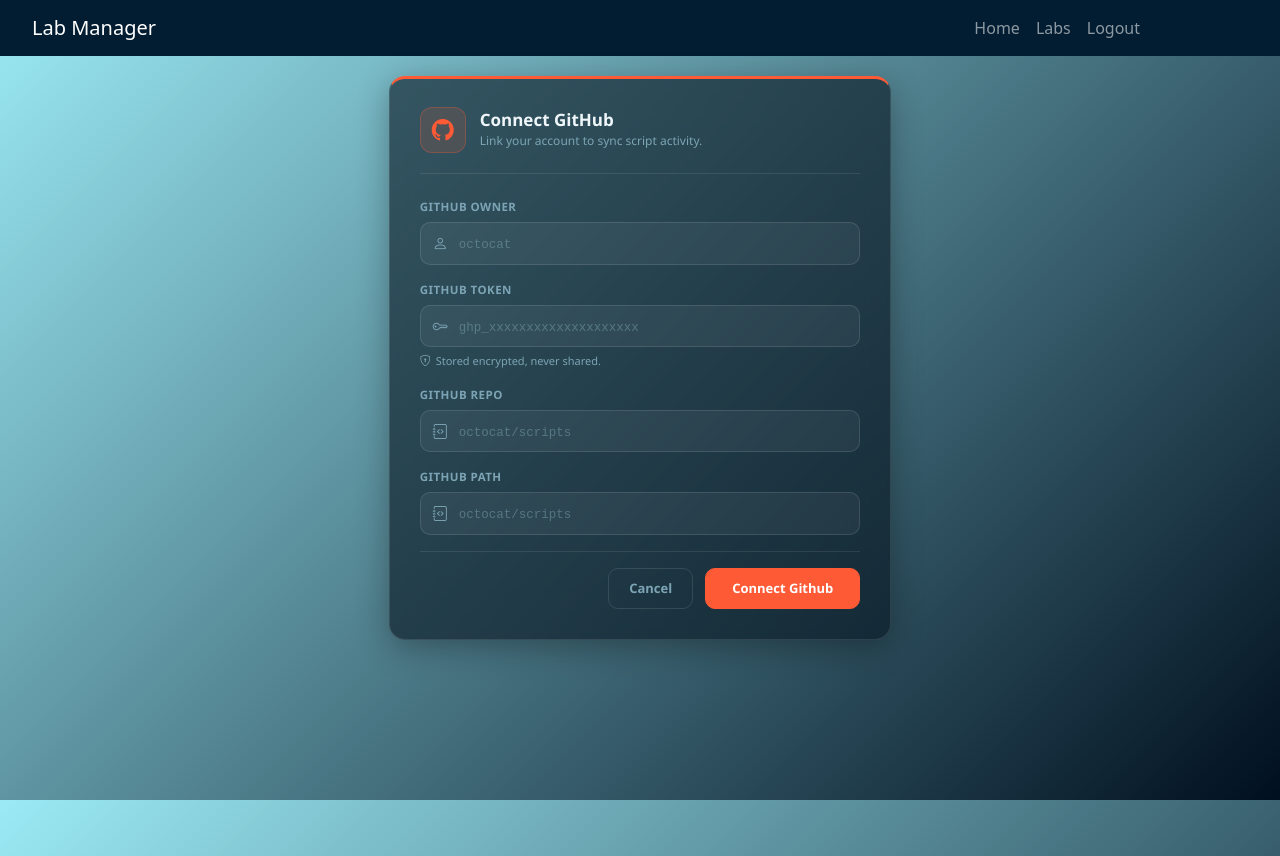
After one commit to Uttura/Labmanager, a Flask app: page /settings/github in a window 1280 px wide. The commit adds this page. Run offline with Flask 3, Linux system fonts and the light colour scheme; the visitor is signed in with stand-in values (Sample User, id 1); data comes from the database, SQL or seed files in the repository; some libraries are stand-ins or nearby versions.

Commit message:
Completed Github Connect backend,frontend and initialized the api function.

```diff
--- a/Lm/crpyto_utills.py
+++ b/Lm/crpyto_utills.py
@@ -8,4 +8,4 @@ def encrypt_token(plaintext):
     return f.encrypt(plaintext.encode()).decode()
 def decrypt_token(ciphertext):
     f=get_fernet()
-    return f.encrypt(ciphertext.encode()).decode()
+    return f.decrypt(ciphertext.encode()).decode()
--- a/Lm/forms.py
+++ b/Lm/forms.py
@@ -41,3 +41,4 @@ class GithubForm(FlaskForm):
     github_repo=StringField('Github Repo')
     github_path=StringField('Github Path')
     github_token=PasswordField('Github Token')
+    submit = SubmitField('Connect Github')
--- a/Lm/routes.py
+++ b/Lm/routes.py
@@ -3,7 +3,7 @@ from flask_login import login_user, login_required, logout_user, current_user
 from Lm.forms import LoginForm, RegisterForm, LabForm, FlagForm, GithubForm
 from Lm import app, db
 from Lm.models import User, Lab, Flag
-from crpyto_utills import encrypt_token
+from Lm.crpyto_utills import encrypt_token
 from werkzeug.security import generate_password_hash, check_password_hash
 from datetime import datetime
 
@@ -16,8 +16,13 @@ def home():
     total_flags = Flag.query.join(Lab).filter(Lab.user_id==current_user.id).count()
     account_days = (datetime.utcnow()-current_user.date_joined).days
     recent_labs = Lab.query.filter_by(user_id = current_user.id).order_by(Lab.date_started.desc()).limit(5).all()
-
-    return render_template('home.html', total_labs=total_labs,labs=labs,boxes_pwned=pwned_labs,flags_captured=total_flags, today_date = datetime.utcnow().day, today_month = datetime.utcnow().strftime('%B'),this_year=datetime.utcnow().year,username=current_user.username,account_days=account_days, recent_labs=recent_labs, session_count = len(labs))
+    form=GithubForm()
+    github_connected=bool(
+        current_user.github_owner
+        and current_user.github_repo
+        and current_user.github_token
+    )
+    return render_template('home.html', total_labs=total_labs,labs=labs,boxes_pwned=pwned_labs,flags_captured=total_flags,form=form,github_connected=github_connected, today_date = datetime.utcnow().day, today_month = datetime.utcnow().strftime('%B'),this_year=datetime.utcnow().year,username=current_user.username,account_days=account_days, recent_labs=recent_labs, session_count = len(labs))
 
 @app.route("/labs", methods=['GET'])
 @login_required
@@ -184,15 +189,23 @@ def logout():
     flash("You have been Logged Out.")
     return redirect(url_for('home'))
 
-@app.route("/settings",methods=['GET','POST'])
+@app.route("/settings/github",methods=['GET','POST'])
 @login_required
-def settings():
-    form = GithubForm
+def github():
+    git = User.query.filter_by(id = current_user.id).first()
+    if git== None:
+        abort(404)
+    form = GithubForm()
     if form.validate_on_submit():
-        github_owner=form.github_owner.data
-        github_repo=form.github_repo.data
-        github_path=form.github_path.data
-        encrypted_github_token=encrypt_token(form.github_token.data)
-        if User.id == current_user.id:
-            user = User(github_owner=github_owner,github_path=github_path,github_repo=github_repo,github_token=encrypted_github_token)
-            db.session.add(user)
+        current_user.github_owner=form.github_owner.data
+        current_user.github_repo=form.github_repo.data
+        current_user.github_path=form.github_path.data
+        current_user.github_token=encrypt_token(form.github_token.data)
+        db.session.commit()
+        flash('Github Registered Sucessfully!','success')
+        return redirect(url_for('home'))
+    if request.method=='GET':
+        form.github_repo.data= current_user.github_repo
+        form.github_path.data= current_user.github_path
+        form.github_owner.data= current_user.github_owner
+    return render_template('github.html',form=form)
--- a/Lm/static/style.css
+++ b/Lm/static/style.css
@@ -59,9 +59,9 @@ html, body {
     padding: 18px 20px;
     backdrop-filter: blur(22px);
     -webkit-backdrop-filter: blur(22px);
-    box-shadow: 0 8px 32px rgba(0,0,0,.30);
+    box-shadow: 0 8px 32px rgba(0, 0, 0, 0.171);
     color: var(--text);
-}
+}s
 .card-title-row { display: flex; justify-content: space-between; align-items: center; margin-bottom: 14px; }
 .card-title-row h2 { font-size: 14px; font-weight: 700; margin: 0; }
 .see-all { font-size: 11.5px; color: var(--muted); text-decoration: none; font-weight: 600; }
@@ -1123,6 +1123,175 @@ html, body {
 }
 
 /* ═══════════════════════════════════════════════
+   GITHUB CONNECT FORM
+═══════════════════════════════════════════════ */
+.gh-connect-card {
+    background: var(--card);
+    border: 1px solid var(--border);
+    border-top: 3px solid #ff5a36;
+    border-radius: var(--radius);
+    padding: 28px 30px 30px;
+    backdrop-filter: blur(22px);
+    -webkit-backdrop-filter: blur(22px);
+    box-shadow: 0 8px 32px rgba(0,0,0,.30);
+    color: var(--text);
+}
+
+.gh-connect-header {
+    display: flex;
+    align-items: center;
+    gap: 14px;
+    margin-bottom: 24px;
+    padding-bottom: 20px;
+    border-bottom: 1px solid var(--line);
+}
+.gh-connect-icon {
+    width: 46px; height: 46px;
+    border-radius: 12px;
+    background: rgba(255,90,54,.14);
+    border: 1px solid rgba(255,90,54,.3);
+    display: flex; align-items: center; justify-content: center;
+    font-size: 22px;
+    color: var(--accent);
+    flex-shrink: 0;
+}
+.gh-connect-header h1 { font-size: 17px; font-weight: 800; margin: 0 0 2px; color: var(--text); }
+.gh-connect-header p { font-size: 12px; color: var(--muted); margin: 0; }
+
+.gh-field { display: flex; flex-direction: column; }
+.gh-field .form-label {
+    font-size: 11.5px; font-weight: 700; color: var(--muted);
+    text-transform: uppercase; letter-spacing: .04em;
+    margin-bottom: 7px;
+}
+.gh-field-hint {
+    display: inline-flex;
+    align-items: center;
+    gap: 5px;
+    font-size: 11px;
+    color: var(--muted);
+    margin-top: 6px;
+}
+.gh-field-hint i { font-size: 11px; }
+
+.gh-field .form-control {
+    background: rgba(255,255,255,.05);
+    border: 1px solid var(--border);
+    color: var(--text);
+    border-radius: 10px;
+    padding: 10px 14px;
+    font-size: 13.5px;
+    width: 100%;
+    transition: border-color .15s, background .15s, box-shadow .15s;
+}
+.gh-field .form-control::placeholder { color: rgba(125,164,180,.5); font-family: var(--mono); font-size: 12.5px; }
+.gh-field .form-control:focus {
+    background: rgba(255,255,255,.08);
+    border-color: var(--accent);
+    box-shadow: 0 0 0 3px rgba(255,90,54,.15);
+    outline: none;
+}
+.gh-field .is-invalid { border-color: rgba(255,90,54,.6) !important; }
+.gh-field .invalid-feedback { color: #ff8c75; font-size: 11px; font-weight: 600; margin-top: 5px; }
+
+.input-icon-wrap { position: relative; }
+.input-icon {
+    position: absolute; left: 13px; top: 50%; transform: translateY(-50%);
+    color: var(--muted); font-size: 15px; pointer-events: none;
+}
+.form-control.has-icon { padding-left: 38px; }
+
+/* ── Toggle row ── */
+.gh-toggle-row {
+    flex-direction: row;
+    align-items: center;
+    justify-content: space-between;
+    gap: 16px;
+    background: rgba(255,255,255,.03);
+    border: 1px solid var(--line);
+    border-radius: 10px;
+    padding: 14px 16px;
+}
+
+.gh-switch {
+    position: relative;
+    display: inline-block;
+    width: 42px;
+    height: 24px;
+    flex-shrink: 0;
+}
+.gh-switch-input {
+    opacity: 0;
+    width: 0;
+    height: 0;
+}
+.gh-switch-slider {
+    position: absolute;
+    cursor: pointer;
+    top: 0; left: 0; right: 0; bottom: 0;
+    background: rgba(255,255,255,.12);
+    border: 1px solid var(--border);
+    border-radius: 999px;
+    transition: background .2s;
+}
+.gh-switch-slider::before {
+    content: "";
+    position: absolute;
+    width: 16px; height: 16px;
+    left: 3px; top: 3px;
+    background: var(--text);
+    border-radius: 50%;
+    transition: transform .2s;
+}
+.gh-switch-input:checked + .gh-switch-slider {
+    background: rgba(255,90,54,.4);
+    border-color: rgba(255,90,54,.5);
+}
+.gh-switch-input:checked + .gh-switch-slider::before {
+    transform: translateX(18px);
+    background: var(--accent);
+}
+
+.gh-connect-actions {
+    display: flex;
+    justify-content: flex-end;
+    gap: 12px;
+    padding-top: 16px;
+    border-top: 1px solid var(--line);
+}
+.gh-connect-empty {
+    display: flex;
+    flex-direction: column;
+    align-items: center;
+    justify-content: center;
+    text-align: center;
+    gap: 14px;
+    padding: 40px 20px;
+    flex: 1;
+}
+.gh-connect-empty-icon {
+    width: 48px; height: 48px;
+    border-radius: 12px;
+    background: rgba(159,239,0,.08);
+    border: 1px solid rgba(159,239,0,.2);
+    display: flex; align-items: center; justify-content: center;
+    font-size: 22px;
+    color: var(--green);
+}
+.gh-connect-empty p {
+    font-size: 12.5px;
+    color: var(--muted);
+    margin: 0;
+    max-width: 220px;
+}
+.gh-connect-empty .btn-submit-lab {
+    text-decoration: none;
+    display: inline-flex;
+    align-items: center;
+    gap: 7px;
+}
+
+/* ═══════════════════════════════════════════════
    VIEW LAB — responsive
 ═══════════════════════════════════════════════ */
 @media (max-width: 767.98px) {
--- /dev/null
+++ b/Lm/templates/github.html
@@ -0,0 +1,97 @@
+{%extends "layouts.html" %}
+{%block title%} Connect GitHub {%endblock%}
+{%block content%}
+<link rel="stylesheet" href="{{ url_for('static', filename='css/dashboard.css') }}">
+<section class="content">
+<div class="dash">
+<div class="container-fluid p-0">
+
+    <div class="row justify-content-center">
+    <div class="col-12 col-md-8 col-lg-6 col-xl-5">
+
+        <div class="gh-connect-card">
+
+            {# ── Header ── #}
+            <div class="gh-connect-header">
+                <div class="gh-connect-icon"><i class="bi bi-github"></i></div>
+                <div>
+                    <h1>Connect GitHub</h1>
+                    <p>Link your account to sync script activity.</p>
+                </div>
+            </div>
+
+            <form method="POST" novalidate>
+                {{ form.hidden_tag() }}
+
+                {# ── Username ── #}
+                <div class="gh-field mb-3">
+                    {{ form.github_owner.label(class='form-label') }}
+                    <div class="input-icon-wrap">
+                        <i class="bi bi-person input-icon"></i>
+                        {{ form.github_owner(class='form-control has-icon' + (' is-invalid' if form.github_owner.errors else ''), placeholder='octocat') }}
+                    </div>
+                    {% if form.github_owner.errors %}
+                    <div class="invalid-feedback">
+                        {% for error in form.github_owner.errors %}<div>{{ error }}</div>{% endfor %}
+                    </div>
+                    {% endif %}
+                </div>
+
+                {# ── Access Token ── #}
+                <div class="gh-field mb-3">
+                    {{ form.github_token.label(class='form-label') }}
+                    <div class="input-icon-wrap">
+                        <i class="bi bi-key input-icon"></i>
+                        {{ form.github_token(class='form-control has-icon' + (' is-invalid' if form.github_token.errors else ''), placeholder='ghp_xxxxxxxxxxxxxxxxxxxx', type='password') }}
+                    </div>
+                    <span class="gh-field-hint"><i class="bi bi-shield-lock"></i> Stored encrypted, never shared.</span>
+                    {% if form.github_token.errors %}
+                    <div class="invalid-feedback">
+                        {% for error in form.github_token.errors %}<div>{{ error }}</div>{% endfor %}
+                    </div>
+                    {% endif %}
+                </div>
+
+                {# ── Repository ── #}
+                <div class="gh-field mb-3">
+                    {{ form.github_repo.label(class='form-label') }}
+                    <div class="input-icon-wrap">
+                        <i class="bi bi-journal-code input-icon"></i>
+                        {{ form.github_repo(class='form-control has-icon' + (' is-invalid' if form.github_repo.errors else ''), placeholder='octocat/scripts') }}
+                    </div>
+                    {% if form.github_repo.errors %}
+                    <div class="invalid-feedback">
+                        {% for error in form.github_repo.errors %}<div>{{ error }}</div>{% endfor %}
+                    </div>
+                    {% endif %}
+                </div>
+                {# ── Path ── #}
+                <div class="gh-field mb-3">
+                    {{ form.github_path.label(class='form-label') }}
+                    <div class="input-icon-wrap">
+                        <i class="bi bi-journal-code input-icon"></i>
+                        {{ form.github_path(class='form-control has-icon' + (' is-invalid' if form.github_path.errors else ''), placeholder='octocat/scripts') }}
+                    </div>
+                    {% if form.github_path.errors %}
+                    <div class="invalid-feedback">
+                        {% for error in form.github_path.errors %}<div>{{ error }}</div>{% endfor %}
+                    </div>
+                    {% endif %}
+                </div>
+
+                <div class="gh-connect-actions">
+                    <a href="{{ url_for('home') }}" class="btn-cancel">Cancel</a>
+                    {{ form.submit(class='btn-submit-lab') }}
+
+                </div>
+            </form>
+
+        </div>
+
+    </div>
+    </div>
+
+</div>
+</div>
+</section>
+{%endblock%}
```
Also changed, not shown: Lm/github_utills.py (added, +15 -0 lines), Lm/models.py (+4 -8 lines), Lm/templates/home.html (+10 -0 lines).
